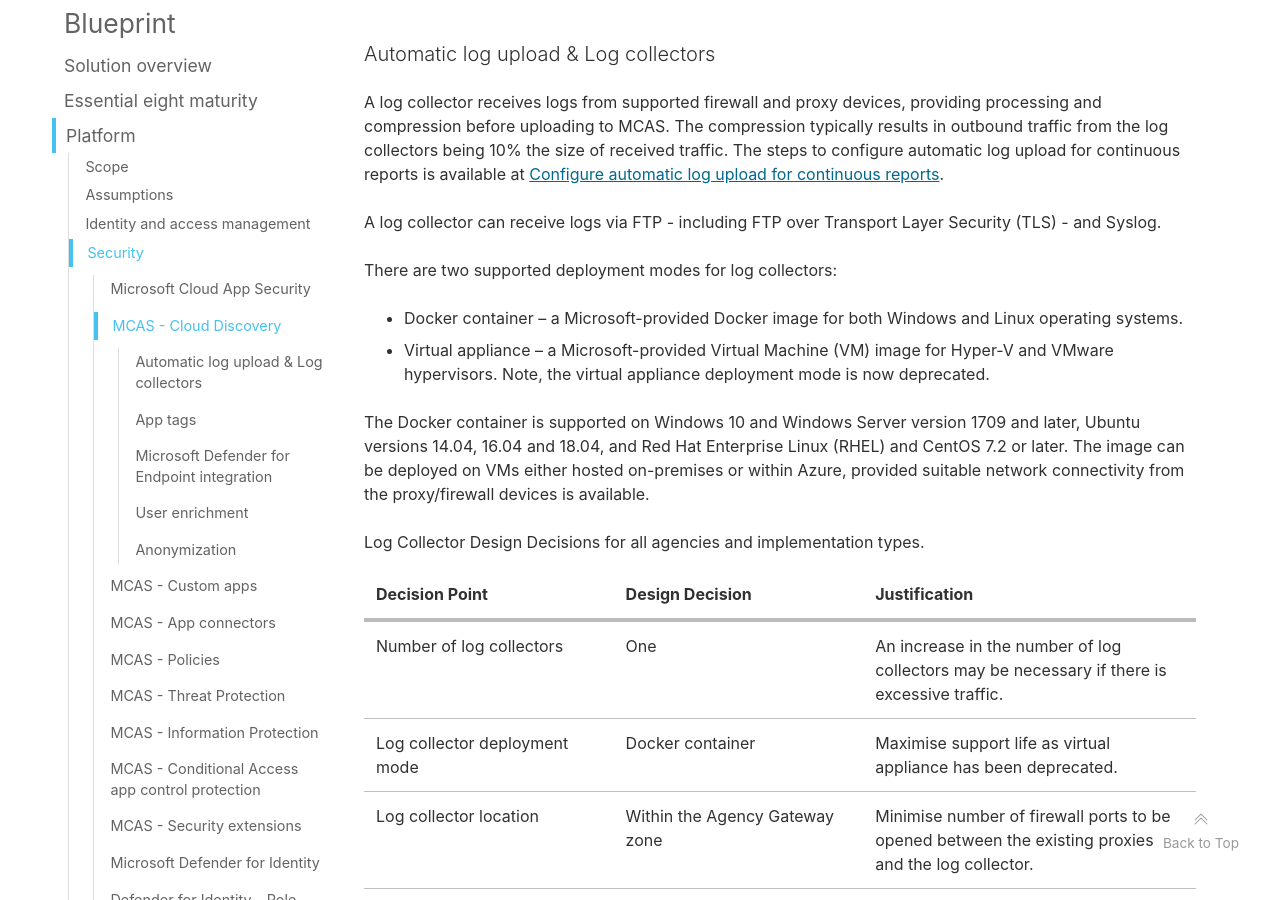
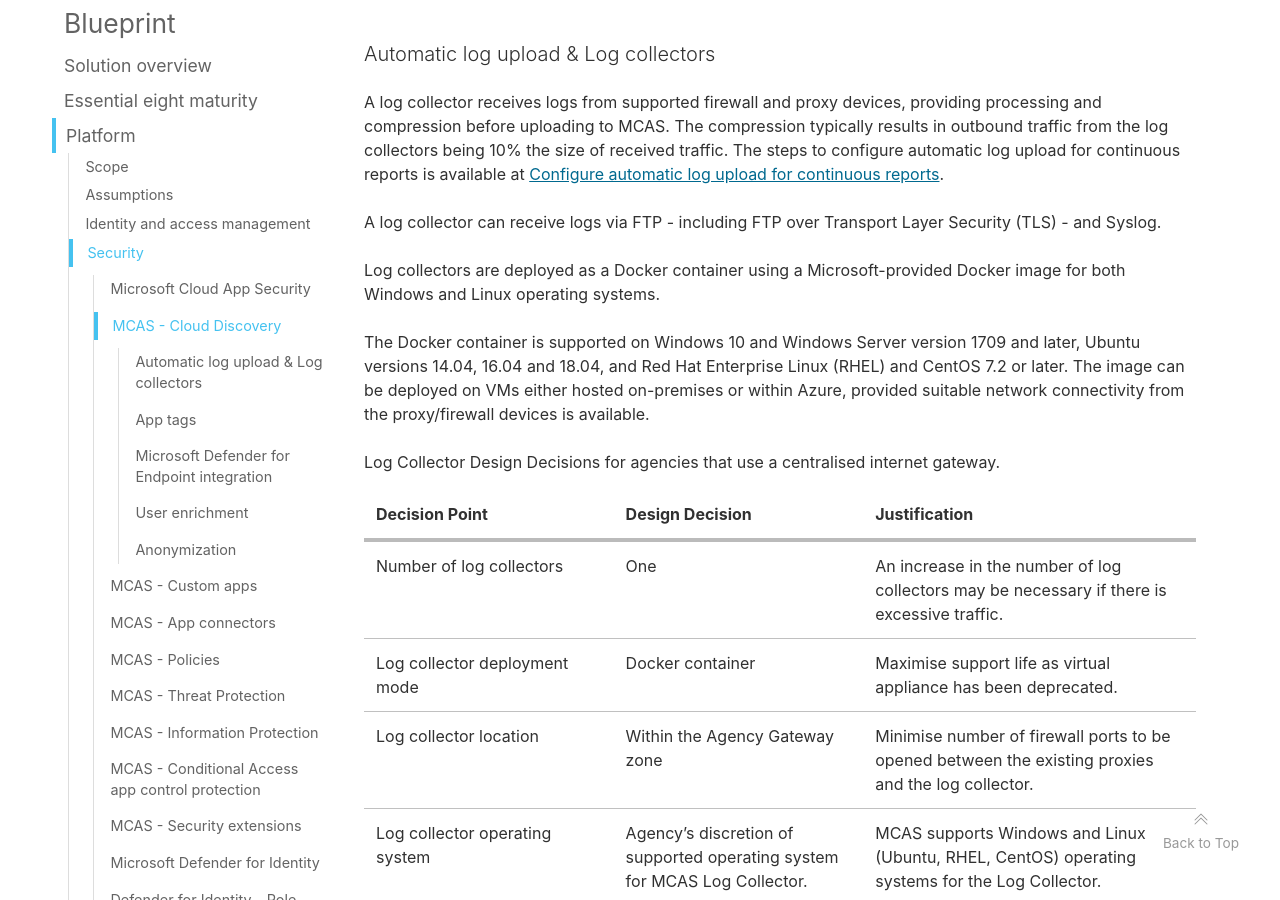
Before and after one commit to ASD-Blueprint/desktop.gov.au, a Jekyll site: the page built from blueprint/platform.md, in a window 1280 px wide and 900 px high, scrolled down 34734 px. Built offline with Jekyll 4.4.1, drawn with Linux system fonts in a browser that asks for light colours; comment, search, counter and statistics services are not loaded; some of the changed text lies outside the part shown.

Commit message:
Update to MCAS Log Collector
Removed reference to virtual appliance and updates design decision applicability.

```diff
--- a/blueprint/platform.md
+++ b/blueprint/platform.md
@@ -571,14 +571,11 @@
 
 A log collector can receive logs via FTP - including FTP over Transport Layer Security (TLS) - and Syslog.
 
-There are two supported deployment modes for log collectors:
-
-* Docker container – a Microsoft-provided Docker image for both Windows and Linux operating systems.
-* Virtual appliance – a Microsoft-provided Virtual Machine (VM) image for Hyper-V and VMware hypervisors. Note, the virtual appliance deployment mode is now deprecated.
+Log collectors are deployed as a Docker container using a Microsoft-provided Docker image for both Windows and Linux operating systems.
 
 The Docker container is supported on Windows 10 and Windows Server version 1709 and later, Ubuntu versions 14.04, 16.04 and 18.04, and Red Hat Enterprise Linux (RHEL) and CentOS 7.2 or later. The image can be deployed on VMs either hosted on-premises or within Azure, provided suitable network connectivity from the proxy/firewall devices is available.
 
-Log Collector Design Decisions for all agencies and implementation types.
+Log Collector Design Decisions for agencies that use a centralised internet gateway.
 
 Decision Point | Design Decision | Justification
 --- | --- | ---
```
